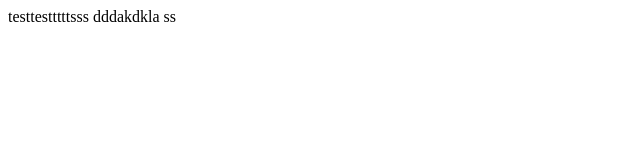
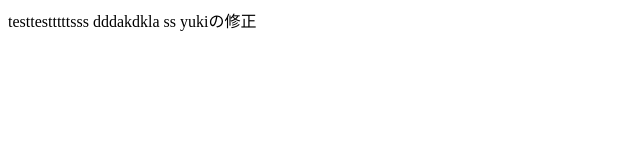
Before and after one commit to yuki1901/git_test, a plain HTML site: page index.html in a window 1280 px wide. Shown: the whole page, without its empty margins (0-640 px from the left). Drawn offline with Linux system fonts and the light colour scheme.

Commit message:
ブランチを作成

```diff
--- a/index.html
+++ b/index.html
@@ -9,6 +9,7 @@
     testtestttttsss
 dddakdkla
     ss
+    yukiの修正
     <footer></footer>
 </body>
 </html>
```
